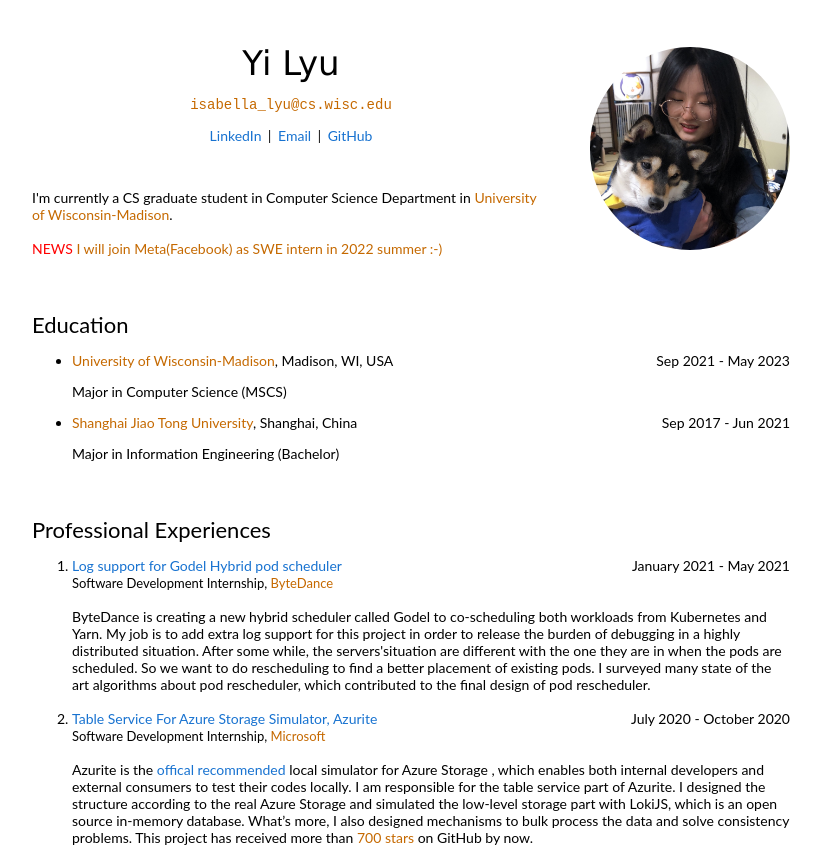
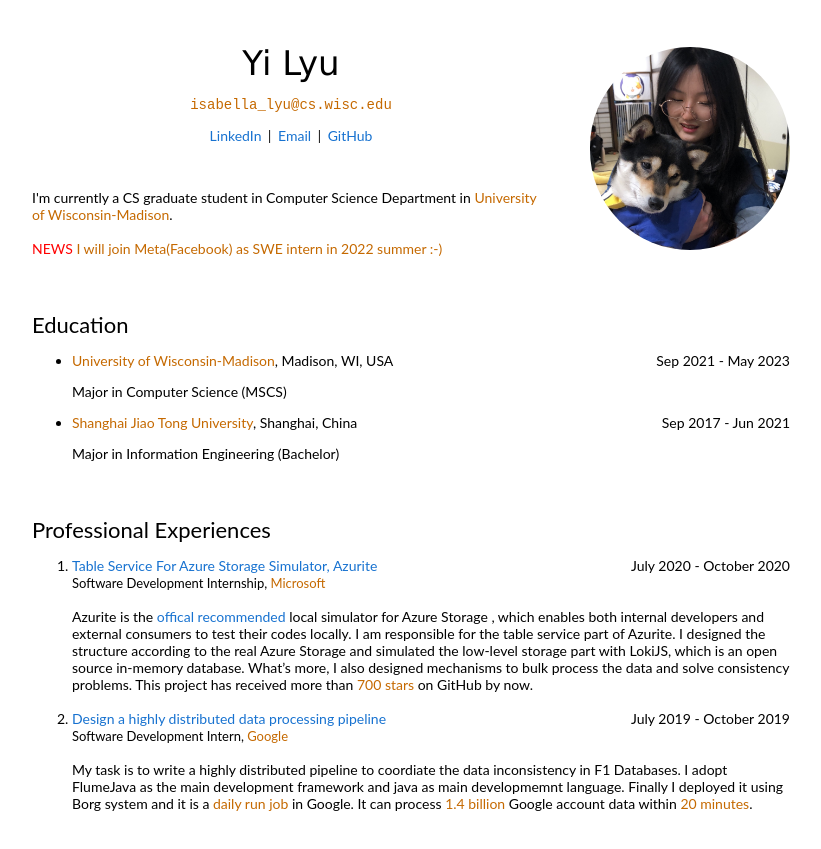
Before and after one commit to isabella0428/isabella0428.github.io, a plain HTML site: page index.html in a window 1280 px wide. Shown: the top 849 px of the page, without its empty margins (229-1050 px from the left). Drawn offline with Linux system fonts and the light colour scheme.

Commit message:
remove part of content

```diff
--- a/index.html
+++ b/index.html
@@ -84,7 +84,7 @@
 
                 <p>
                     <ol>
-                        <li>
+                        <!-- <li>
                            <a href="projects/bdIntern.html"> Log support for Godel Hybrid pod scheduler </a>
                             <span class="align-right">January 2021 - May 2021</span>
                             <br>
@@ -98,7 +98,7 @@
                             After some while, the servers'situation are different with the one they are in when the pods are scheduled. So we want to do rescheduling to
                             find a better placement of existing pods. I surveyed many state of the art algorithms about pod rescheduler, which contributed to the final design of pod rescheduler.
                         </li>
-                        <br>
+                        <br> -->
 
                         <li>
                             <a href="projects/msIntern.html">Table Service For Azure Storage Simulator, Azurite  </a>
```
